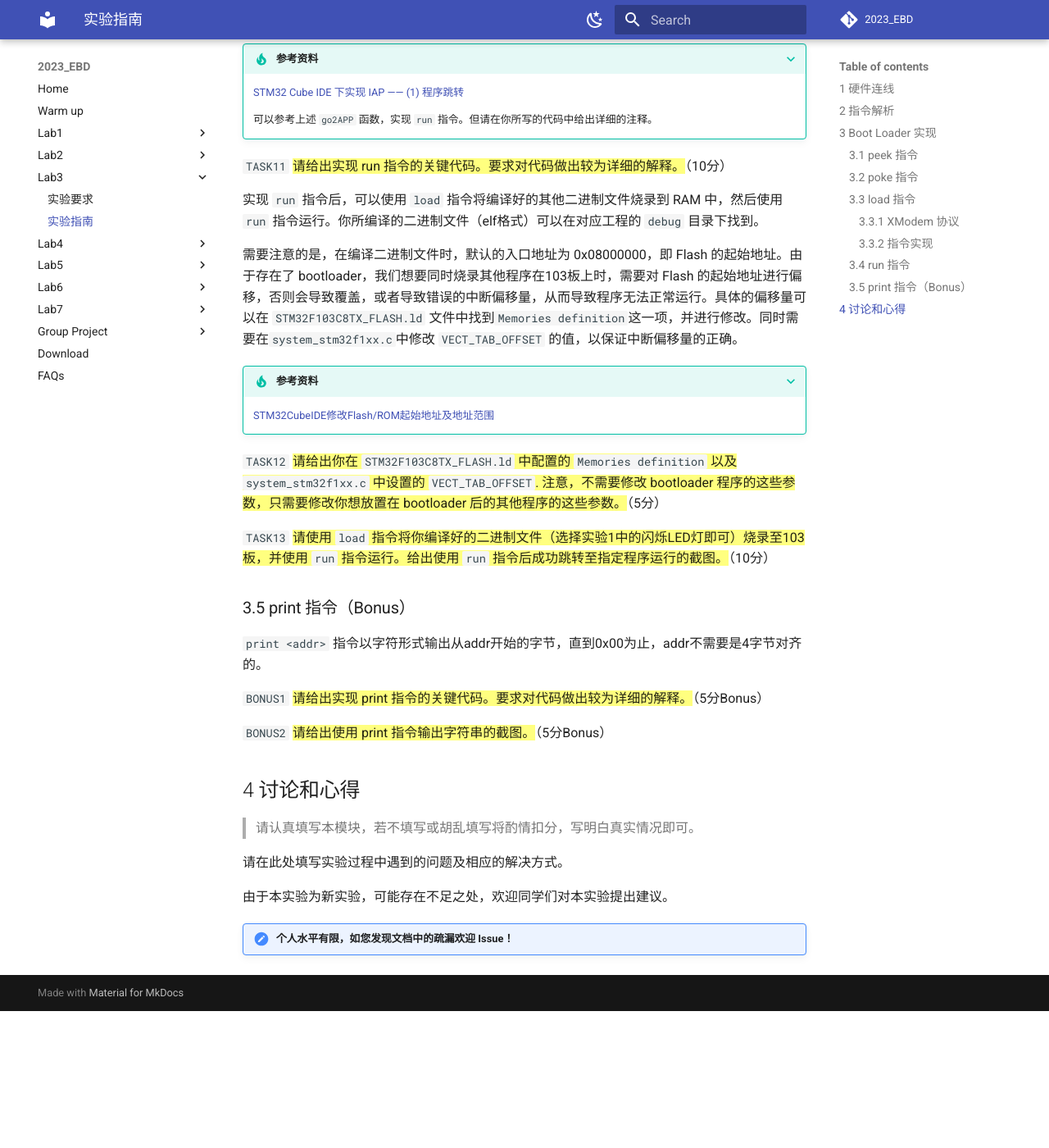
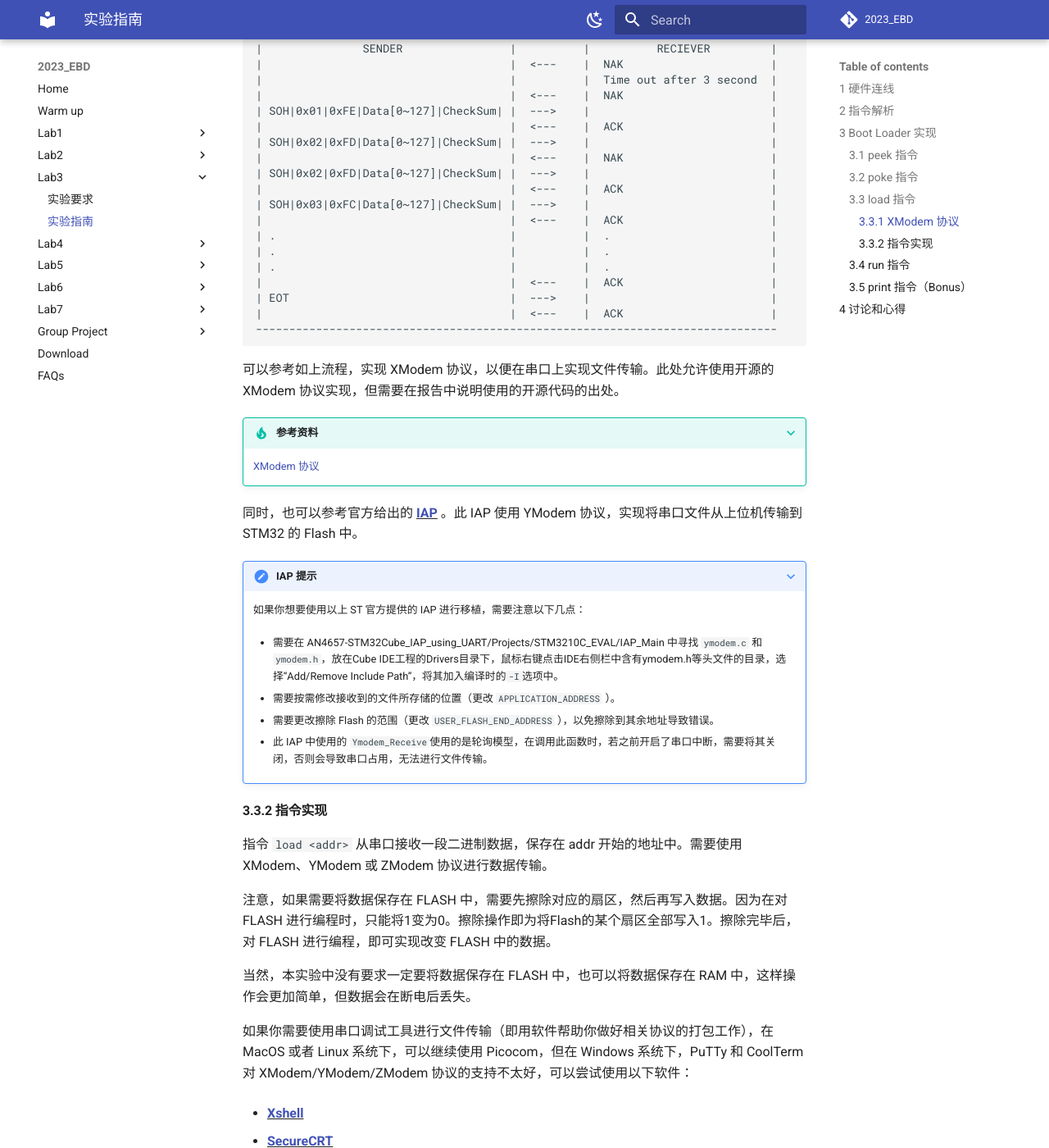
Before and after one commit to zjuerDFL/2023_EBD, an MkDocs documentation site: the page built from docs/docs/lab3/lab3_guide.md, in a window 1280 px wide and 1400 px high, scrolled down 4163 px. Shown: the whole window at 82% size. Built offline with MkDocs 1.6.1 and Material for MkDocs 9.7.7, drawn with Linux system fonts in a browser that asks for light colours; comment, search, counter and statistics services are not loaded; before the commit the page ends 5396 px from its top, so only the background shows below that; some of the changed text lies outside the part shown.

Commit message:
update lab3 guide 4-17

```diff
--- a/docs/docs/lab3/lab3.md
+++ b/docs/docs/lab3/lab3.md
@@ -47,7 +47,7 @@
 
 ## 验收要求
 
-1. 将 bootloader 和对应需要跳转执行的 APP 烧录到MCU中，在验收时使用 `run` 指令跳转执行 APP；
+1. 将 bootloader 烧录到MCU中，在验收时使用 `load` 指令烧录需要执行的 APP，使用 `run` 指令跳转执行 APP；
 2. 现场演示 `peek` 和 `poke` 指令的使用，并验证其正确性；
 3. 回答与实验内容相关的问题。
 
--- a/docs/docs/lab3/lab3_guide.md
+++ b/docs/docs/lab3/lab3_guide.md
@@ -3,6 +3,16 @@
 <!-- !!! danger "本实验指南尚未发布，内容随时可能发生变化" -->
 
 <!-- <div style="display:none"> -->
+
+???+ note "4-17 更新内容"
+
+    - 增加 STM32F103C8T6 **<u>[存储器布局](#update1)</u>** 的说明
+
+    - 增加 **<u>[官方 IAP 使用提示](#update2)</u>**
+
+    - 增加 **<u>[Windows 下支持X/Y/ZModem协议的串口调试工具](#update3)</u>**
+
+    - 增加 **<u>[生成 bin 文件的方法](#update4)</u>**
 
 请跟随实验指南完成实验，完成文档中所有的`TASK`。`BONUS`部分的内容完成可作为加分，但报告的总分不应超过100分。请下载此指南作为实验报告模版，将填充完成的实验报告导出为PDF格式，并命名为“学号_姓名_lab3.pdf”，上传至学在浙大平台。下载请点击 **<u>[这里](../download.md)</u>** 。
 
@@ -39,6 +49,18 @@
 ## 3 Boot Loader 实现
 
 在实现了指令解析之后，我们可以具体实现 Bootloader 中 `peek`、`poke`、`load` 和 `run` 指令。
+
+<span id="update1">
+
+在实现 Bootloader 之前，我们需要了解 103 板的存储器布局，我们实验所用的开发板型号为 STM32F103C8T6，其 Flash memory 为 **64KB** ，SRAM 为 **20KB** 。其中，Flash memory 的起始地址为 `0x08000000`，SRAM 的起始地址为 `0x20000000`。如下图所示：
+
+<img src="../img/3-1.png" alt="3-1" style="zoom:50%;" />
+
+> 需要注意，此图中 Flash memory 为 128KB（因为图片为 STM32F103xx 通用的存储器布局），我们所用的开发板 Flash memory 为 64KB。如需要更加详细了解，可以参考 **<u>[STM32F103xx 数据手册](https://www.st.com/resource/zh/datasheet/stm32f103c8.pdf)</u>** 。
+
+**需要重点关注 Flash memory 以及 SRAM 所在的地址区间，以免进行错误访问。** 在接下来实现 load 指令时，所产生的超时错误，很有可能是由于尝试擦除或者写入 Flash memory 以外的地址所导致的。
+
+</span>
 
 ### 3.1 peek 指令
 
@@ -116,10 +138,26 @@ XModem 包的格式如下：
 
 可以参考如上流程，实现 XModem 协议，以便在串口上实现文件传输。此处允许使用开源的 XModem 协议实现，但需要在报告中说明使用的开源代码的出处。
 
-同时，也可以参考官方给出的 **<u>[IAP](https://www.st.com/zh/embedded-software/x-cube-iap-usart.html)</u>** （使用YModem实现）
-
 ???+ tip "参考资料"
     [XModem 协议](https://zhuanlan.zhihu.com/p/34464259)
+
+同时，也可以参考官方给出的 **<u>[IAP](https://www.st.com/zh/embedded-software/x-cube-iap-usart.html)</u>** 。此 IAP 使用 YModem 协议，实现将串口文件从上位机传输到 STM32 的 Flash 中。
+
+<span id="update2">
+
+???+ note "IAP 提示"
+
+    如果你想要使用以上 ST 官方提供的 IAP 进行移植，需要注意以下几点：
+
+    - 需要在 AN4657-STM32Cube_IAP_using_UART/Projects/STM3210C_EVAL/IAP_Main 中寻找 `ymodem.c` 和 `ymodem.h`，放在Cube IDE工程的Drivers目录下，鼠标右键点击IDE右侧栏中含有ymodem.h等头文件的目录，选择“Add/Remove Include Path”，将其加入编译时的`-I`选项中。
+
+    - 需要按需修改接收到的文件所存储的位置（更改 `APPLICATION_ADDRESS` ）。
+
+    - 需要更改擦除 Flash 的范围（更改 `USER_FLASH_END_ADDRESS` ），以免擦除到其余地址导致错误。
+
+    - 此 IAP 中使用的 `Ymodem_Receive`使用的是轮询模型，在调用此函数时，若之前开启了串口中断，需要将其关闭，否则会导致串口占用，无法进行文件传输。
+
+</span>
 
 #### 3.3.2 指令实现
 
@@ -128,6 +166,18 @@ XModem 包的格式如下：
 注意，如果需要将数据保存在 FLASH 中，需要先擦除对应的扇区，然后再写入数据。因为在对 FLASH 进行编程时，只能将1变为0。擦除操作即为将Flash的某个扇区全部写入1。擦除完毕后，对 FLASH 进行编程，即可实现改变 FLASH 中的数据。
 
 当然，本实验中没有要求一定要将数据保存在 FLASH 中，也可以将数据保存在 RAM 中，这样操作会更加简单，但数据会在断电后丢失。
+
+<span id="update3">
+
+如果你需要使用串口调试工具进行文件传输（即用软件帮助你做好相关协议的打包工作），在 MacOS 或者 Linux 系统下，可以继续使用 Picocom，但在 Windows 系统下，PuTTy 和 CoolTerm 对 XModem/YModem/ZModem 协议的支持不太好，可以尝试使用以下软件：
+
+- **<u>[Xshell](https://www.netsarang.com/en/xshell/)</u>**
+
+- **<u>[SecureCRT](https://www.vandyke.com/products/securecrt/)</u>**
+
+- **<u>[TeraTerm](https://ttssh2.osdn.jp/index.html.en)</u>**
+
+</span>
 
 ???+ tip "参考资料"
     HAL 库中提供了对 FLASH 的操作函数，可以直接使用。具体的函数请参考 **<u><a href="https://www.st.com/content/ccc/resource/technical/document/user_manual/2f/71/ba/b8/75/54/47/cf/DM00105879.pdf/files/DM00105879.pdf/jcr:content/translations/en.DM00105879.pdf" target="_blank">HAL手册</a></u>**。
@@ -154,7 +204,17 @@ XModem 包的格式如下：
 
 `TASK11` ==请给出实现 run 指令的关键代码。要求对代码做出较为详细的解释。==（10分）
 
-实现 `run` 指令后，可以使用 `load` 指令将编译好的其他二进制文件烧录到 RAM 中，然后使用 `run` 指令运行。你所编译的二进制文件（elf格式）可以在对应工程的 `debug` 目录下找到。
+实现 `run` 指令后，可以使用 `load` 指令将编译好的其他二进制文件烧录到 RAM 中，然后使用 `run` 指令运行。
+
+<span id="update4">
+
+STM32CubeIDE 编译默认产生的二进制文件为 `*.elf` 格式，而在使用 `load` 指令烧录到 RAM 中时，需要使用 `*.bin` 格式的文件。可以在 "Project -> Properties -> C/C++ Build -> Settings -> MCU Post build outputs" 中勾选 "Convert to binary file (-O binary)"，之后便可在对应工程的 Debug 文件夹中找到对应的 `*.bin` 文件。如下图所示：
+
+<img src="../img/3-2.png" alt="3-2" style="zoom:50%;" />
+
+<img src="../img/3-3.png" alt="3-3" style="zoom:50%;" />
+
+</span>
 
 需要注意的是，在编译二进制文件时，默认的入口地址为 0x08000000，即 Flash 的起始地址。由于存在了 bootloader，我们想要同时烧录其他程序在103板上时，需要对 Flash 的起始地址进行偏移，否则会导致覆盖，或者导致错误的中断偏移量，从而导致程序无法正常运行。具体的偏移量可以在 `STM32F103C8TX_FLASH.ld` 文件中找到`Memories definition`这一项，并进行修改。同时需要在`system_stm32f1xx.c`中修改 `VECT_TAB_OFFSET` 的值，以保证中断偏移量的正确。
 
```
Also changed, not shown: docs/docs/lab3/img/3-1.png (added), docs/docs/lab3/img/3-2.png (added), docs/docs/lab3/img/3-3.png (added).
